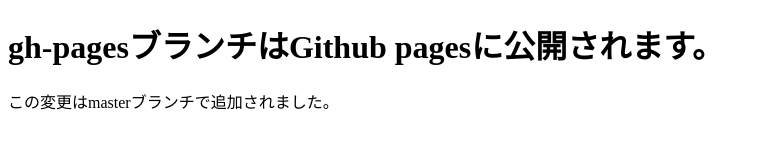
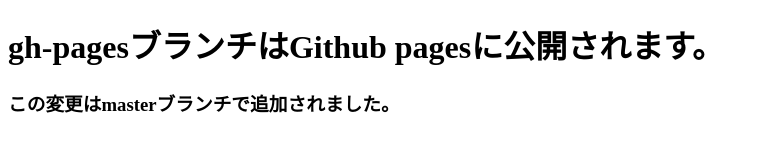
Before and after one commit to kensuketachi/git-study, a plain HTML site: page index.html in a window 1280 px wide. Shown: the whole page, without its empty margins (0-759 px from the left). Drawn offline with Linux system fonts and the light colour scheme.

Commit message:
index change

```diff
--- a/index.html
+++ b/index.html
@@ -7,6 +7,6 @@
 </head>
 <body>
     <h1>gh-pagesブランチはGithub pagesに公開されます。</h1>
-    <p>この変更はmasterブランチで追加されました。</p>
+    <h3>この変更はmasterブランチで追加されました。</h3>
 </body>
 </html>
```
